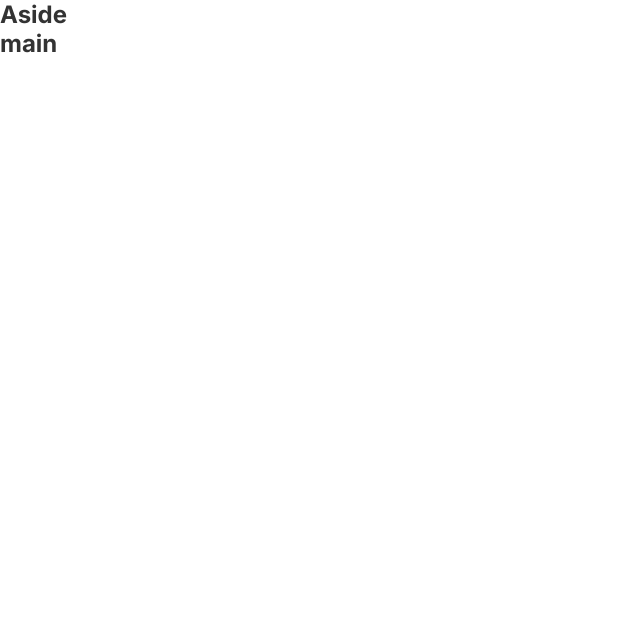
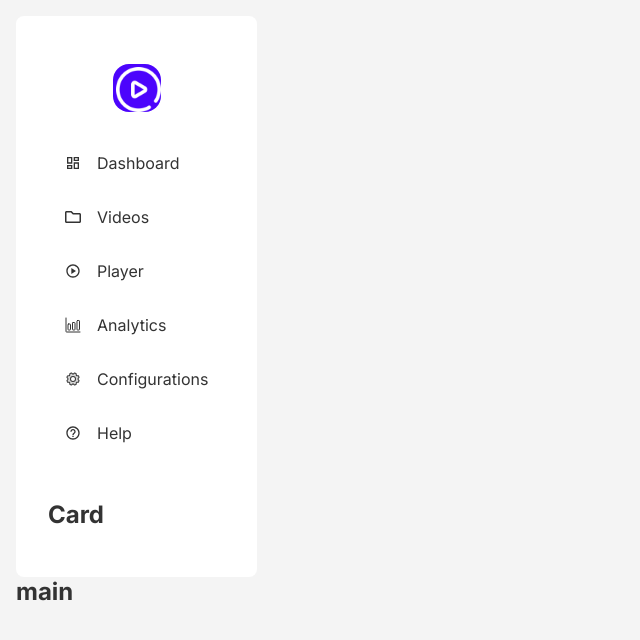
Before and after one commit to StivenTC/bemaster-dashboard, a Next.js app: page / in a window 1280 px wide. Shown: the top 640 px of the page, without its empty margins (0-640 px from the left). Built offline with nearby package versions, Linux system fonts and the light colour scheme.

Commit message:
Sidebar links

```diff
--- a/src/app/page.js
+++ b/src/app/page.js
@@ -1,13 +1,11 @@
+import SideBar from "@/pages/sideBar/SideBar";
 import Image from "next/image";
 
 export default function Home() {
   return (
-    <main>
-      <aside>
-        <h1>Aside</h1>
-
-      </aside>
-      <section className="main">
+    <main className="dashboard">
+      <SideBar />
+      <section className="section">
         <h1>main</h1>
       </section>
     </main>
--- /dev/null
+++ b/src/app/page.scss
@@ -0,0 +1,4 @@
+.dashboard {
+  width: fit-content;
+  padding: 1rem;
+}
--- /dev/null
+++ b/src/const/NavList.js
@@ -0,0 +1,37 @@
+import { MdHelpOutline, MdOutlineDashboard, MdOutlinePlayCircle } from "react-icons/md";
+import { IoBarChartOutline } from "react-icons/io5";
+import { PiGearDuotone } from "react-icons/pi";
+import { FaRegFolder } from "react-icons/fa";
+
+export const navList = [
+  {
+    id: 1,
+    icon: <MdOutlineDashboard />,
+    name: 'Dashboard'
+  },
+  {
+    id: 2,
+    icon: <FaRegFolder />,
+    name: 'Videos'
+  },
+  {
+    id: 3,
+    icon: <MdOutlinePlayCircle />,
+    name: 'Player'
+  },
+  {
+    id: 4,
+    icon: <IoBarChartOutline />,
+    name: 'Analytics'
+  },
+  {
+    id: 5,
+    icon: <PiGearDuotone />,
+    name: 'Configurations'
+  },
+  {
+    id: 6,
+    icon: <MdHelpOutline />,
+    name: 'Help'
+  },
+]
--- a/src/pages/sideBar/SideBar.jsx
+++ b/src/pages/sideBar/SideBar.jsx
@@ -1,6 +1,7 @@
 import Image from "next/image";
 import LogoImage from "@/assets/logo.png"
 import CardPlan from "../../components/cardPlan/CardPlan";
+import { navList } from "@/const/NavList";
 
 export default function SideBar() {
   return (
@@ -14,14 +15,12 @@ export default function SideBar() {
       </figure>
 
       <nav>
-        <ul>
-          <li>Dashboard</li>
-          <li>Videos</li>
-          <li>Player</li>
-          <li>Analytics</li>
-          <li>Configurations</li>
-          <li>Help</li>
-        </ul>
+        {navList.map((item) =>
+          <a href={`#${item.name}`} key={item.id}>
+            {item.icon}
+            <span>{item.name}</span>
+          </a>
+        )}
       </nav>
 
       <CardPlan />
--- /dev/null
+++ b/src/pages/sideBar/Sidebar.scss
@@ -0,0 +1,43 @@
+.sidebar {
+  background-color: $terciary;
+  border-radius: 0.5rem;
+  padding: 3rem 2rem;
+  display: flex;
+  flex-direction: column;
+  gap: 2rem;
+
+  >figure {
+    background-color: $accent;
+    border-radius: 1rem;
+    width: 3rem;
+    height: 3rem;
+    align-self: center;
+
+
+    img {
+      filter: brightness(100%) invert(1);
+    }
+  }
+
+  >nav {
+    a {
+      display: flex;
+      gap: 1rem;
+      align-items: center;
+      padding: .5rem 1rem;
+      border-radius: 0.25rem;
+      margin-bottom: 1rem;
+      transition: all ease-in 0.25s;
+      border: 1px solid white;
+
+      &:hover {
+        // color: white;
+        // background-color: $accent;
+        border-color: $accent ;
+        color: $accent;
+      }
+    }
+  }
+
+
+}
--- a/src/styles/_elements.scss
+++ b/src/styles/_elements.scss
@@ -8,6 +8,7 @@
 
 body {
   color: $primary;
+  background-color: $secondary
 }
 
 button {
@@ -24,6 +25,10 @@ input[type="checkbox"] {
 
 ul {
   list-style: none;
+
+  li {
+    cursor: pointer;
+  }
 }
 
 a {
--- a/src/styles/_variables.scss
+++ b/src/styles/_variables.scss
@@ -1,4 +1,5 @@
 //ui
 $primary: #333;
 $secondary: #f4f4f4;
+$terciary: #ffffff;
 $accent: #4c04fc;
--- a/src/styles/app.scss
+++ b/src/styles/app.scss
@@ -2,3 +2,11 @@
 @import "./variables";
 @import "./elements";
 @import "./variables";
+
+
+// App
+@import "../app/page";
+
+
+// pages
+@import "../pages/sideBar/Sidebar"
```
Also changed, not shown: src/assets/logo.png (added), src/logo.png (deleted).
